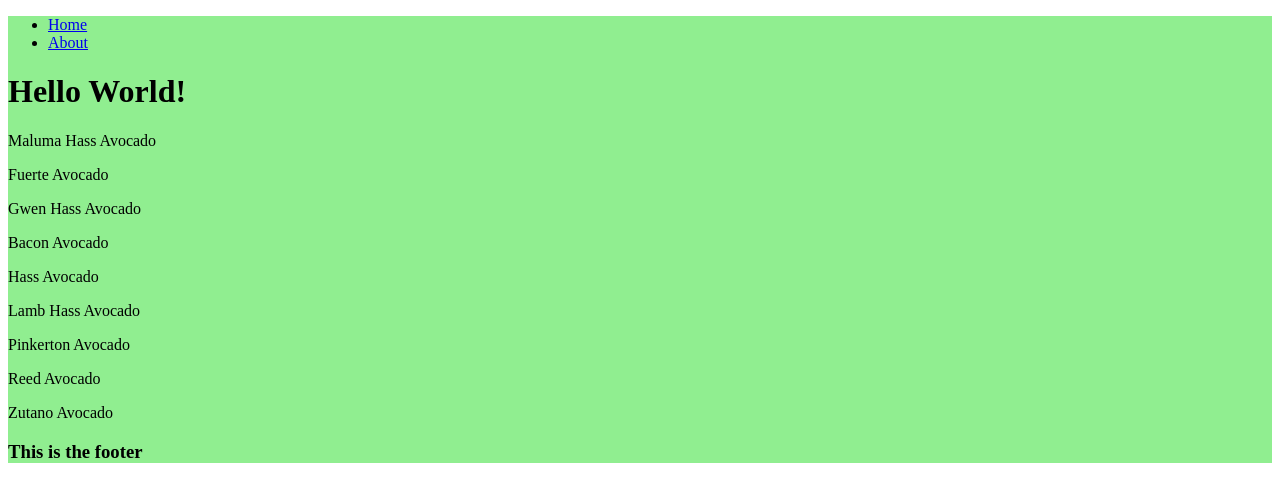
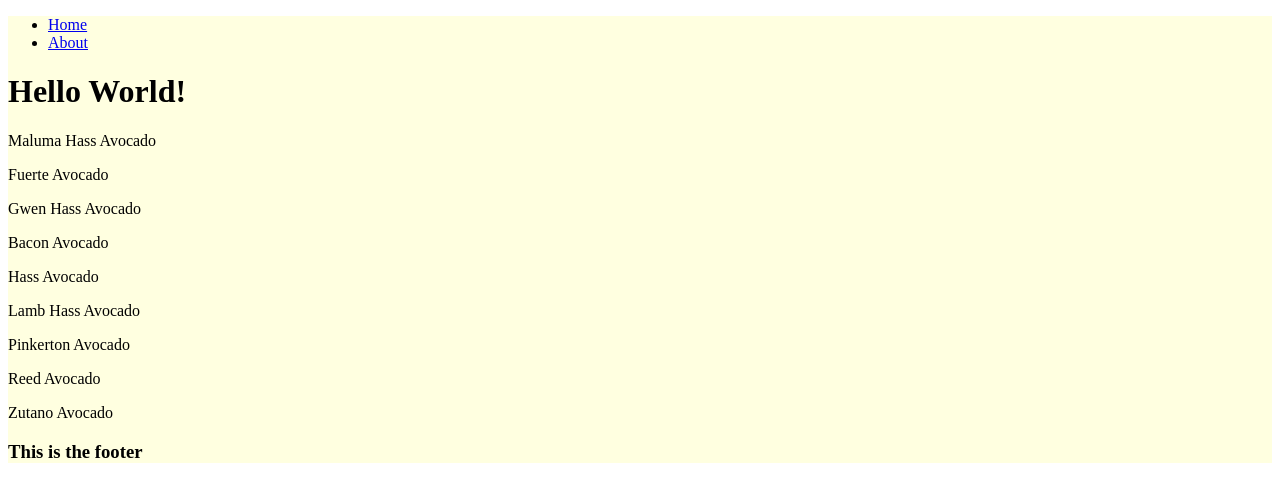
Before and after one commit to jesusmongedev/platzi-avo-app, a Next.js app: page / in a window 1280 px wide. Shown: the top 502 px of the page. Built offline with nearby package versions, Linux system fonts and the light colour scheme.

Commit message:
Usinig CSS in JS <style jsx> </style>

```diff
--- a/components/Layout/index.js
+++ b/components/Layout/index.js
@@ -1,15 +1,21 @@
 import Navbar from "@components/Navbar";
 import React, { memo } from "react";
-import styles from "@components/Layout/style.module.css";
 
 const Layout = ({ children }) => {
   return (
-    <div className={styles.container}>
+    <div>
       <Navbar />
       {children}
       <footer>
         <h3>This is the footer</h3>
       </footer>
+      <style jsx>
+        {`
+          div {
+            background: lightyellow;
+          }
+        `}
+      </style>
     </div>
   );
 };
```
